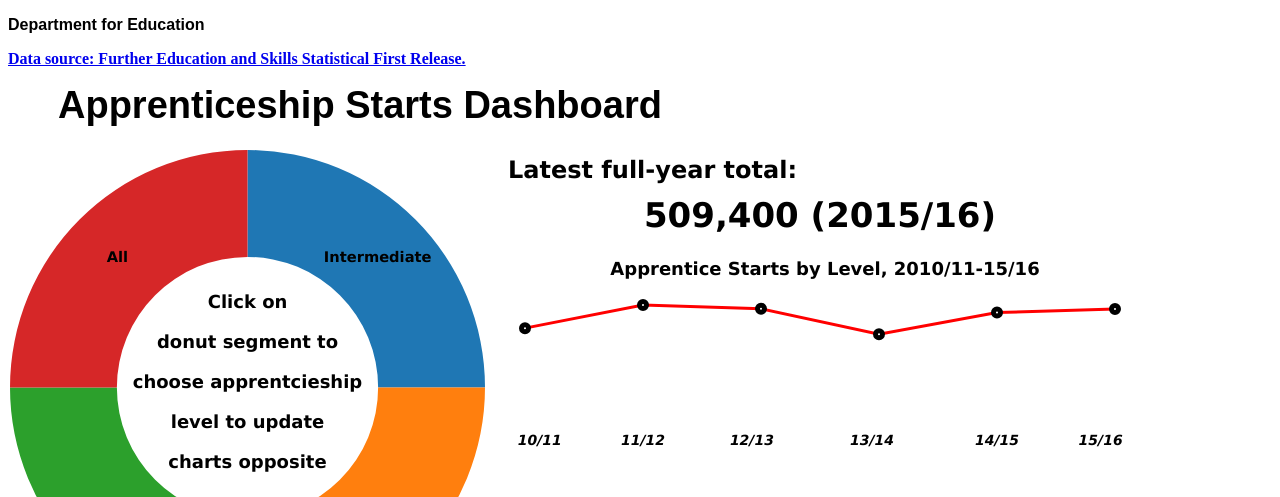
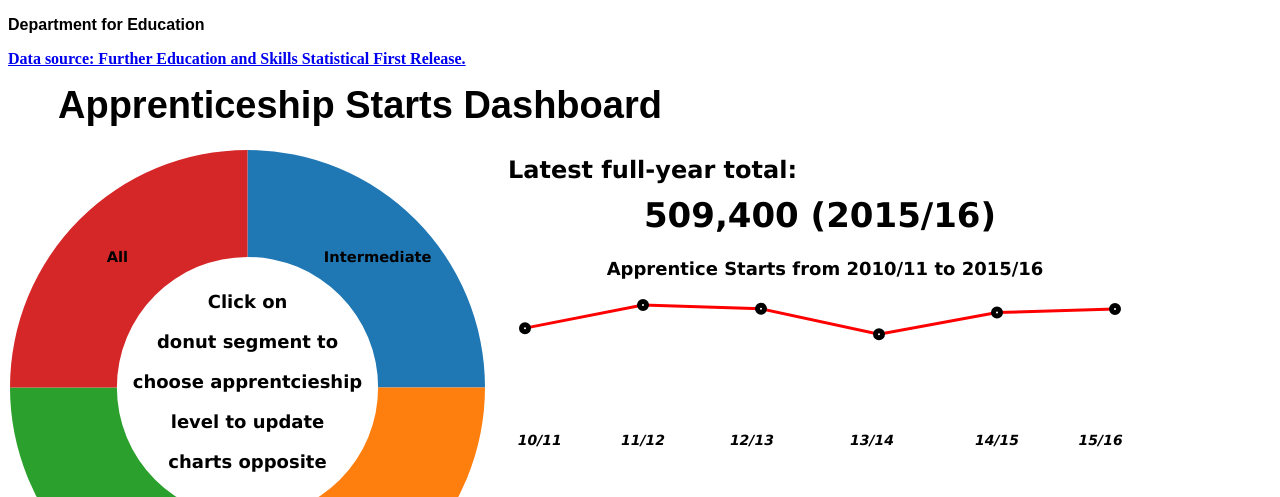
Before and after one commit to DaveBartholomew/AppsDashboard2, a plain HTML site: page index.html in a window 1280 px wide. Shown: the top 497 px of the page. Drawn offline with Linux system fonts and the light colour scheme.

Commit message:
Update index.html

```diff
--- a/index.html
+++ b/index.html
@@ -782,7 +782,7 @@ function dsLineChart() {
 //		;
 
 	svg.append("text")
-		.text("Apprentice Starts by Level, 2010/11-15/16")
+		.text("Apprentice Starts from 2010/11 to 2015/16")
 		.attr("id","lineChartTitle1")
 		.attr("x",margin.left + ((width + margin.right)/2))
 		.attr("y", 150) //position of title
```
